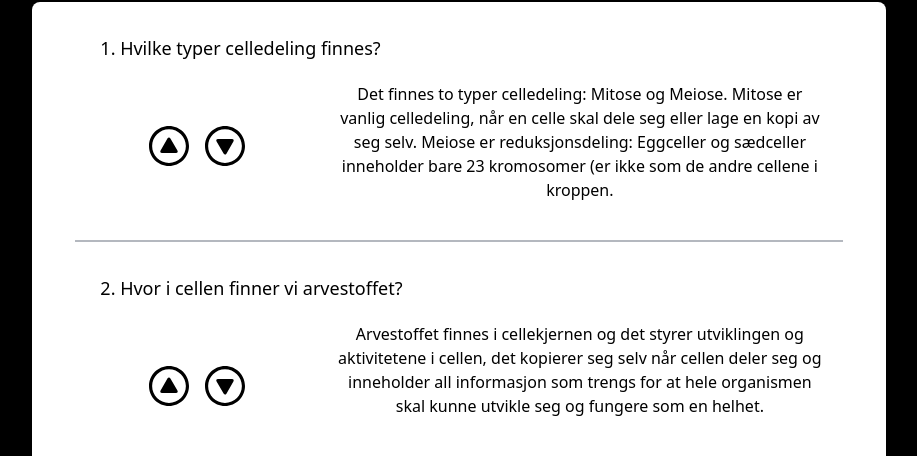
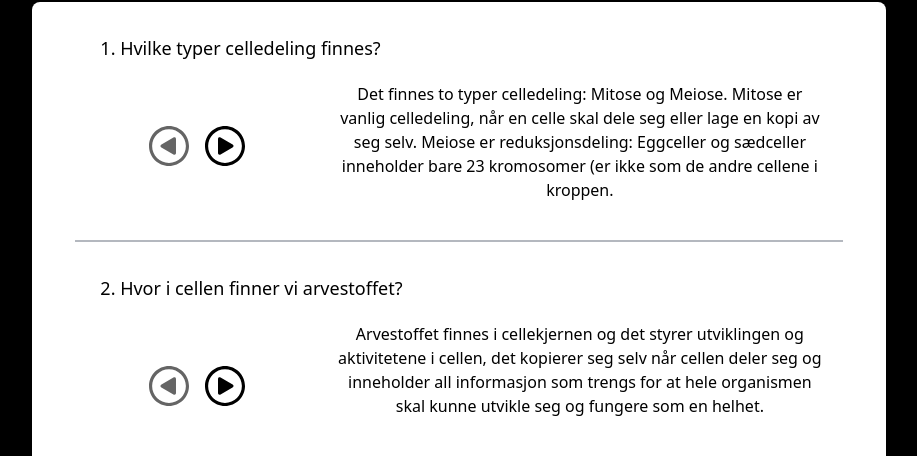
Before and after one commit to 0xSpecter/NF_-Evolusjon_Display, a Next.js app: page / in a window 1280 px wide. Shown: the part 312-768 px from the top of the page, without its empty margins (181-1098 px from the left). Built offline with nearby package versions, Linux system fonts and the light colour scheme.

Commit message:
better buttons

```diff
--- a/src/app/page.tsx
+++ b/src/app/page.tsx
@@ -75,22 +75,22 @@ function Block({index, question, data}) {
             </span>
             <div className="realtive flex flex-row jusitfy-start w-full h-2/3">
                 <div className='w-1/3 h-32 flex sm:flex-row flex-col gap-4 items-center justify-center pr-10'>
-                    <motion.div className="w-10 h-10"
-                        whileHover={{ scale: 1.06 }}
-                        transition={{ duration: 0.2, ease: "circInOut" }}
-
+                    <motion.button className="w-10 h-10 disabled:opacity-60"
+                        whileHover={aindex != 0 ? {scale: 1.06} : {rotate: 10}}
+                        whileTap={aindex != 0 ? {scale: 0.9} : {rotate: -10}}
+                        disabled={aindex == 0}
                         onClick={() => aindex > 0 && setAindex(prev => prev - 1)}
                     >
-                        <img src="/arrow_button.svg" alt="previus" className='' />
-                    </motion.div>
-                    <motion.div className="w-10 h-10"
-                        whileHover={{ scale: 1.06 }}
-                        transition={{ duration: 0.2, ease: "circInOut" }}
-
+                        <img src="/arrow_button.svg" alt="previus" className='-rotate-90' />
+                    </motion.button>
+                    <motion.button className="w-10 h-10 disabled:opacity-50"
+                        whileHover={aindex != data.length - 1 ? {scale: 1.06} : {rotate: 10}}
+                        whileTap={aindex != data.length - 1 ? {scale: 0.9} : {rotate: -10}}
+                        disabled={aindex == data.length - 1}
                         onClick={() => aindex < data.length - 1 && setAindex(prev => prev + 1)}
                     >
-                        <img src="/arrow_button.svg" alt="next" className='rotate-180' />
-                    </motion.div>
+                        <img src="/arrow_button.svg" alt="next" className='rotate-90' />
+                    </motion.button>
                 </div>
 
                 <div className='w-2/3 text-center'>
```
